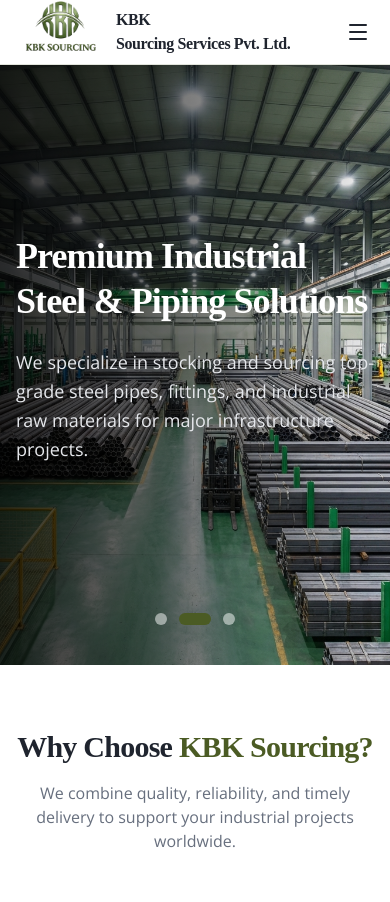
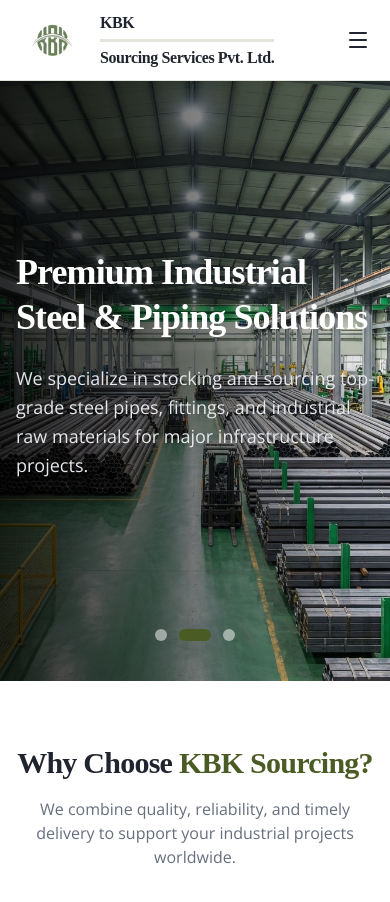
Before and after one commit to aquibiltifat/kbk-main, a Next.js app: page / in a window 390 px wide. Shown: the top 902 px of the page. Built offline with nearby package versions, Linux system fonts and the light colour scheme.

Commit message:
feat: implement base layout with responsive Header and Footer components, including navigation, company details, and associated logo assets.

```diff
--- a/src/components/layout/Footer.tsx
+++ b/src/components/layout/Footer.tsx
@@ -10,7 +10,7 @@
                     {/* Company Info */}
                     <div className="space-y-0">
                         <Image
-                            src="/images/kbk-logo-full.png"
+                            src="/images/kbk-logo-white.png"
                             alt="KBK Sourcing Services"
                             width={180}
                             height={180}
--- a/src/components/layout/Header.tsx
+++ b/src/components/layout/Header.tsx
@@ -22,21 +22,22 @@
         <>
             <header className="sticky top-0 z-50 w-full bg-background/95 backdrop-blur-md border-b border-border shadow-soft">
                 <div className="w-full px-3 sm:px-4 lg:px-6">
-                    <nav className="flex items-center justify-between h-16 sm:h-20 lg:h-24">
+                    <nav className="flex items-center justify-between h-20 sm:h-24 lg:h-28">
                         {/* Logo */}
-                        <Link href="/" className="flex items-center gap-2 sm:gap-3 h-full group shrink-0 max-w-[75%] sm:max-w-[60%] lg:max-w-[40%]">
+                        <Link href="/" className="flex items-center gap-2  sm:gap-3 h-full group shrink-0 max-w-[75%] sm:max-w-[60%] lg:max-w-[40%]">
                             <Image
-                                src="/images/kbk-logo-full.png"
+                                src="/images/kbk-logo-header.png"
                                 alt="KBK Symbol"
-                                width={100}
-                                height={100}
-                                className="h-24 sm:h-16 lg:h-32 w-auto object-contain shrink-0 transition-transform duration-300 group-hover:scale-105"
+                                width={140}
+                                height={140}
+                                className="h-28 sm:h-32 lg:h-44 w-auto object-contain shrink-0 transition-transform duration-300 group-hover:scale-105 pt-6 py-2"
                                 priority
                             />
-                            <div className="flex flex-col items-start min-w-0">
-                                <h1 className="text-base sm:text-lg lg:text-2xl font-heading font-bold text-foreground tracking-tight group-hover:text-primary transition-colors whitespace-nowrap">
+                            <div className="flex flex-col items-start min-w-0 pl-0">
+                                <h1 className="text-base sm:text-lg lg:text-2xl font-heading font-bold text-foreground tracking-tight group-hover:text-primary transition-colors whitespace-nowrap pl-0">
                                     KBK
                                 </h1>
+                                <hr className="w-full border-t-[3px] border-black my-1 group-hover:border-black" />
                                 <p className="text-base sm:text-lg lg:text-2xl font-heading font-bold text-foreground tracking-tight group-hover:text-primary transition-colors whitespace-nowrap truncate">
                                     Sourcing Services Pvt. Ltd.
                                 </p>
@@ -71,7 +72,7 @@
 
             {/* Mobile Navigation - Fixed position below header */}
             {isMenuOpen && (
-                <div className="lg:hidden fixed top-16 sm:top-20 left-0 right-0 w-full bg-background border-b border-border shadow-lg z-40">
+                <div className="lg:hidden fixed top-20 sm:top-24 left-0 right-0 w-full bg-background border-b border-border shadow-lg z-40">
                     <div className="px-4 py-4 flex flex-col gap-2">
                         {navLinks.map((link) => (
                             <Link
```
Also changed, not shown: public/images/kbk-logo-header.png (added), public/images/kbk-logo-white.png (added).
